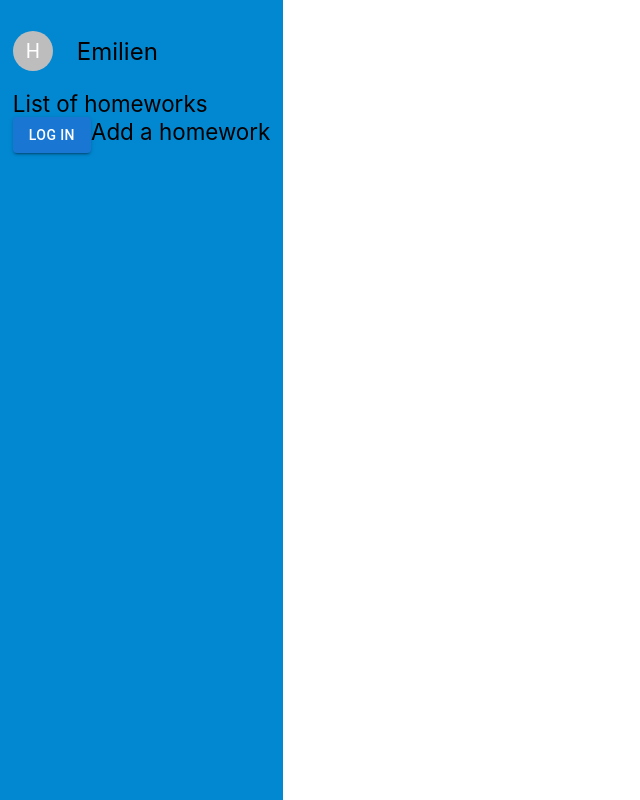
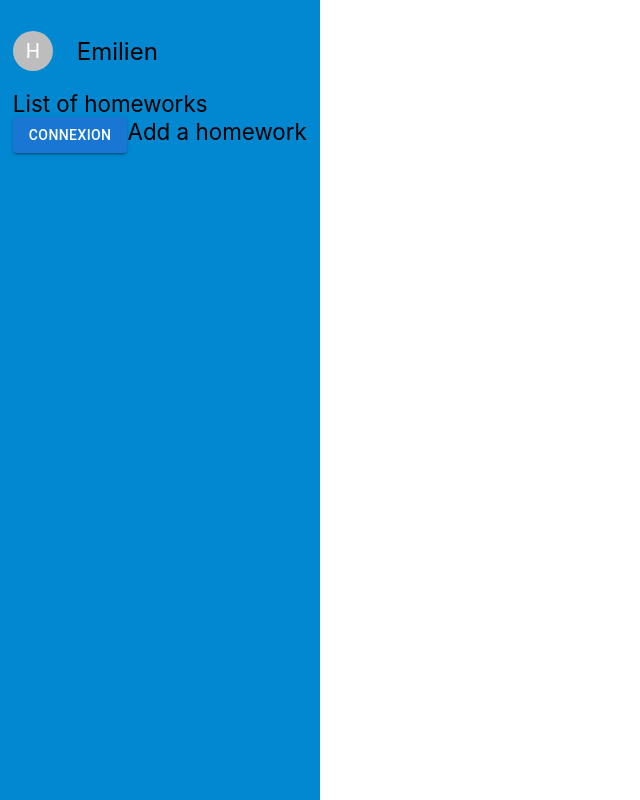
Before and after one commit to eparisLR/Homeworks-front, a React (Create React App) app: page /homeworks in a window 1280 px wide. Shown: the whole page, without its empty margins (0-640 px from the left). Built offline with nearby package versions, Linux system fonts and the light colour scheme; no server answers.

Commit message:
:sparkles: : styling login page

```diff
--- a/src/components/authentication/LoginButton.js
+++ b/src/components/authentication/LoginButton.js
@@ -5,7 +5,7 @@ import Button from '@mui/material/Button'
 const LoginButton = () => {
   const { loginWithRedirect } = useAuth0();
 
-  return <Button variant="contained" onClick={() => loginWithRedirect()}>Log In</Button>;
+  return <Button variant="contained" onClick={() => loginWithRedirect()}>Connexion</Button>;
 };
 
 export default LoginButton;
--- a/src/components/authentication/LoginPage.js
+++ b/src/components/authentication/LoginPage.js
@@ -18,8 +18,7 @@ const LoginPage = (props) => {
                 {isAuthenticated && (
                 <div>
                     <img src={user.picture} alt={user.name} style={{borderRadius: '20px'}}/>
-                    <p>{user.name}</p>
-                    <Link to="/homeworks" style={{ color: 'inherit', textDecoration: 'inherit', fontSize: '1.4rem'}}> La liste de vos travaux </Link>
+                    <Link to="/homeworks" style={{ color: 'inherit', textDecoration: 'inherit'}}> La liste de vos travaux </Link>
                 </div>
                 )}
                 <AuthenticationButton/>
--- a/src/components/authentication/LogoutButton.js
+++ b/src/components/authentication/LogoutButton.js
@@ -7,7 +7,7 @@ const LogoutButton = () => {
 
   return (
     <Button variant="contained" onClick={() => logout({ returnTo: window.location.origin })}>
-      Log Out
+      Déconnexion
     </Button>
   );
 };
```
